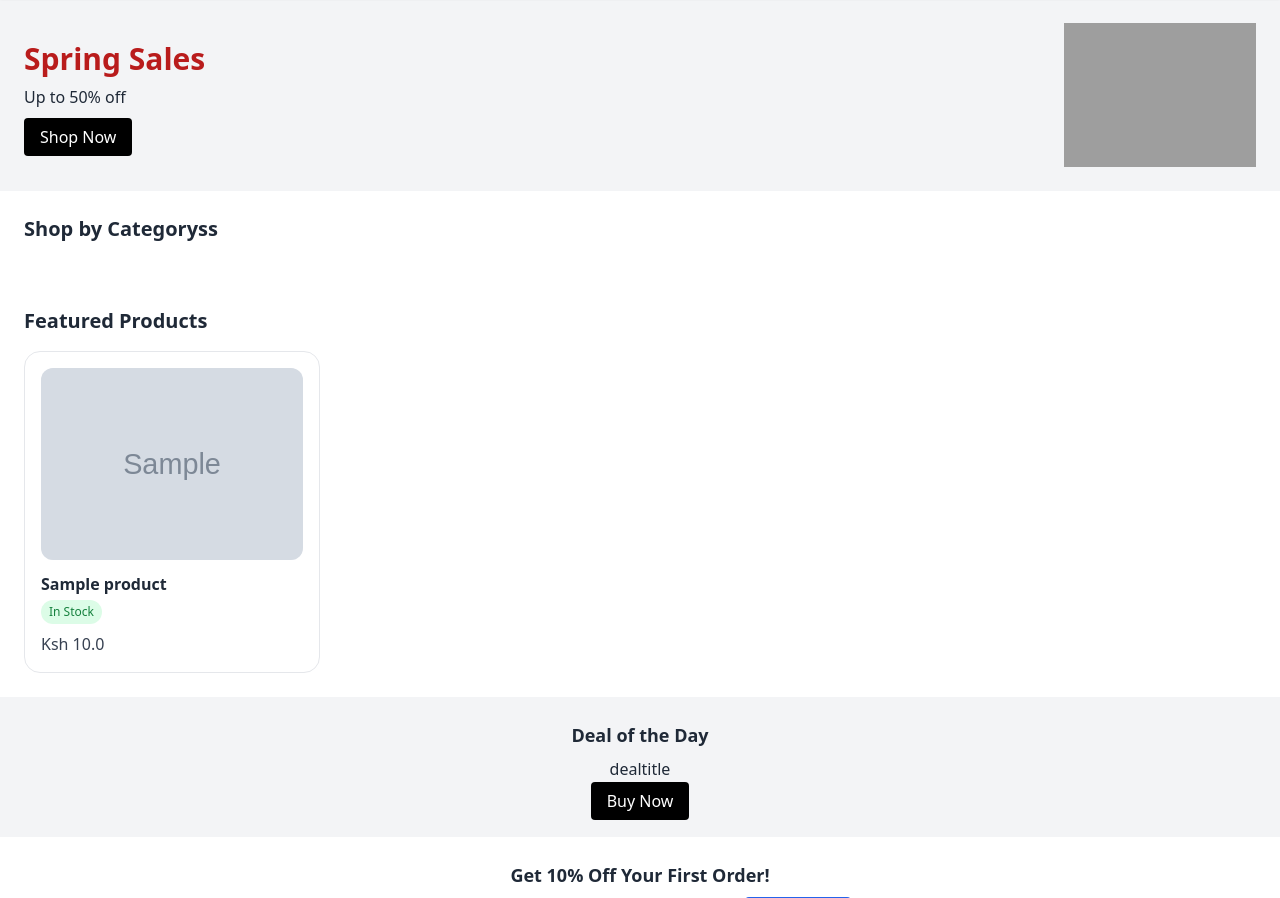
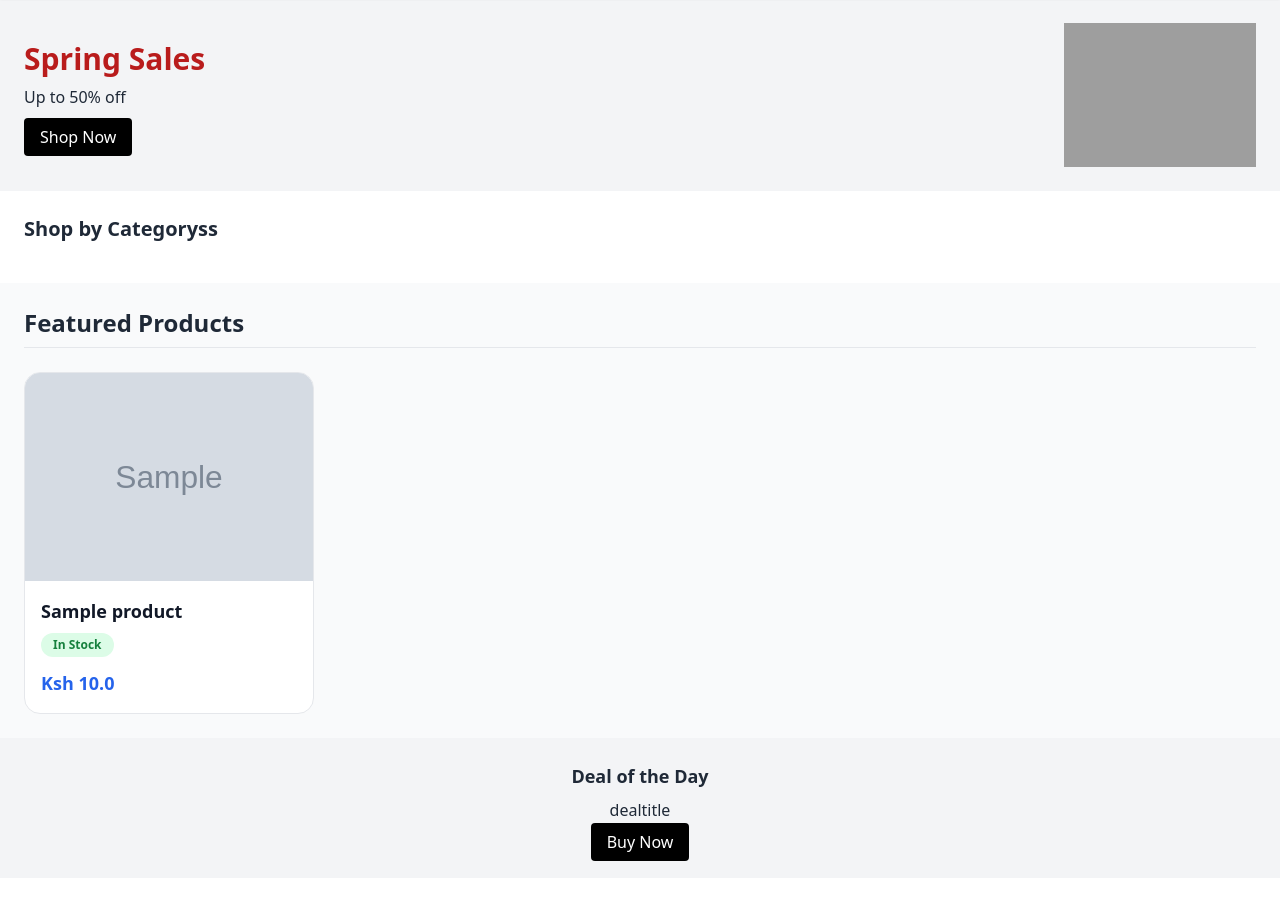
Before and after one commit to Joe-muraguri/samawa-soko, a Flask app: page /api/products/ in a window 1280 px wide. Shown: the part 154-1052 px from the top of the page. Run offline with Flask 3, Linux system fonts and the light colour scheme; tables that the repository leaves empty hold one stand-in row (values such as "Sample post"); grey boxes marked "Sample" are stand-in pictures; style sheets or scripts are compiled from the project's sources; some libraries are stand-ins or nearby versions; grey boxes are pictures that could not be loaded.

Commit message:
Updated products img styling

```diff
--- a/app/templates/index.html
+++ b/app/templates/index.html
@@ -29,24 +29,31 @@
         </section>
 
         <!-- Featured Products -->
-<section class="p-6">
-    <h3 class="text-xl font-semibold mb-4">Featured Products</h3>
-    <div class="grid grid-cols-2 md:grid-cols-4 gap-4">
+<section class="p-6 bg-gray-50">
+  <div class="max-w-7xl mx-auto">
+    <!-- Section Title -->
+    <h3 class="text-2xl font-bold text-gray-800 mb-6 border-b pb-2">Featured Products</h3>
+
+    <!-- Product Grid -->
+    <div class="grid grid-cols-2 md:grid-cols-3 lg:grid-cols-4 gap-6">
       {% for product in products %}
-            <div class="border p-4 rounded-2xl hover:shadow-xl transition duration-300 bg-white">
-                <a href="{{ url_for('product.get_product', id=product.id) }}">
-                    <!-- Image Wrapper -->
-                    <div class="w-full h-48 rounded-xl overflow-hidden bg-gray-50">
+      <div class="border rounded-2xl bg-white hover:shadow-2xl transition duration-300 overflow-hidden group relative">
+
+        <!-- Product Link -->
+        <a href="{{ url_for('product.get_product', id=product.id) }}" class="block">
+          <!-- Image -->
+          <div class="w-full h-52 bg-gray-100 overflow-hidden">
             <img src="{{ product.image_url }}"
                  alt="{{ product.name }}"
-                            class="w-full h-full object-cover transition-transform duration-300 hover:scale-110" />
+                 class="w-full h-full object-cover group-hover:scale-110 transition-transform duration-500" />
           </div>
 
-                    <!-- Product Name -->
-                    <p class="font-semibold text-gray-800 mt-3 truncate">{{ product.name }}</p>
+          <!-- Product Details -->
+          <div class="p-4">
+            <p class="font-semibold text-gray-900 text-lg truncate">{{ product.name }}</p>
 
             <!-- Stock Badge -->
-                    <span class="inline-block mt-1 px-2 py-1 text-xs font-medium rounded-full
+            <span class="inline-block mt-2 px-3 py-1 text-xs font-semibold rounded-full
                 {% if product.stock > 0 %} bg-green-100 text-green-700
                 {% else %} bg-red-100 text-red-700 {% endif %}">
               {% if product.stock > 0 %}
@@ -56,14 +63,25 @@
               {% endif %}
             </span>
 
-                    <!-- Price -->
-                    <p class="mt-2 text-gray-700 font-medium">Ksh {{ product.price }}</p>
+            <p class="mt-3 text-lg font-bold text-blue-600">Ksh {{ product.price }}</p>
+          </div>
         </a>
+
+        <!-- Quick Add to Cart (appears on hover) -->
+        {% if product.stock > 0 %}
+        <button class="absolute bottom-4 left-1/2 transform -translate-x-1/2
+                       opacity-0 group-hover:opacity-100 transition duration-300
+                       bg-blue-600 text-white px-4 py-2 rounded-full shadow-md
+                       hover:bg-blue-700 focus:outline-none">
+          + Add to Cart
+        </button>
+        {% endif %}
       </div>
-
       {% endfor %}
     </div>
+  </div>
 </section>
+
 
 
         <!-- Deal of the Day -->
```
Lines whose indentation alone changed are shown as unchanged.
